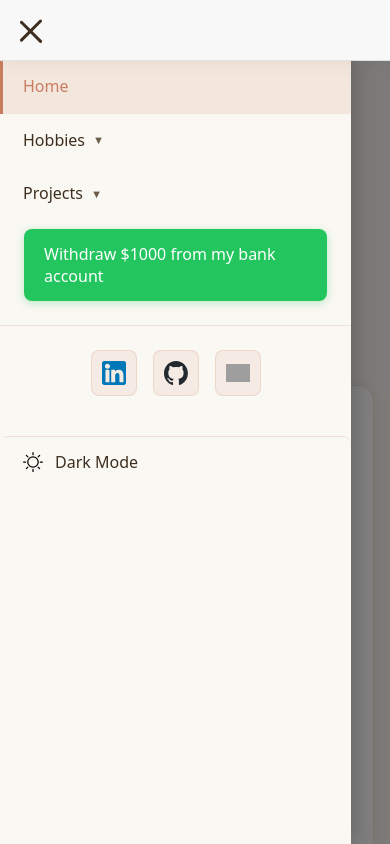
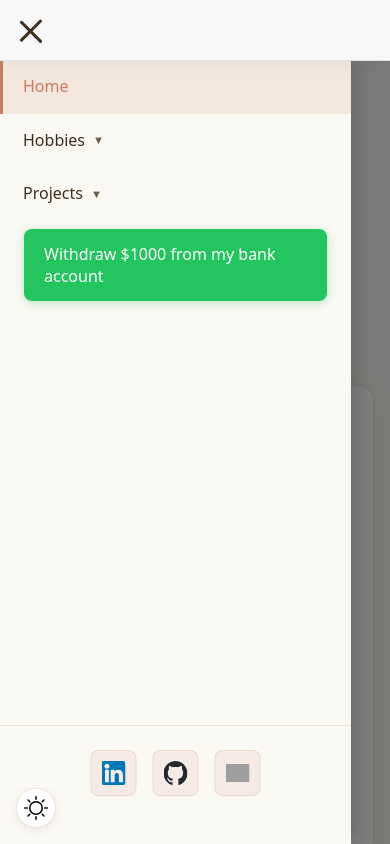
Before and after one commit to armaanmalhi/personal-website, a React (Vite) app: page / in a window 390 px wide. Both pictures are taken after a click on the button "Toggle menu". Shown: the top 844 px of the page. Built offline with nearby package versions, Linux system fonts and the light colour scheme; grey boxes are pictures that could not be loaded.

Commit message:
fixed few issues with mobile menu

```diff
--- a/src/components/HamburgerMenu.jsx
+++ b/src/components/HamburgerMenu.jsx
@@ -771,6 +771,8 @@ function HamburgerMenu() {
             }
           </button>
 
+        </div>
+
         <div className="mobile-menu-social">
           {socialLinks.map((social, index) => (
             <a
@@ -796,7 +798,7 @@ function HamburgerMenu() {
         </div>
 
         <button
-            className="mobile-nav-item theme-toggle-mobile"
+          className="theme-toggle-mobile"
           onClick={() => {
             toggleDarkMode()
           }}
@@ -807,9 +809,7 @@ function HamburgerMenu() {
             alt={isDarkMode ? 'Moon icon' : 'Sun icon'}
             className="theme-toggle-icon"
           />
-            <span>{isDarkMode ? 'Light Mode' : 'Dark Mode'}</span>
         </button>
-        </div>
       </div>
     </div>
     </>
--- a/src/styles/HamburgerMenu.css
+++ b/src/styles/HamburgerMenu.css
@@ -830,6 +830,7 @@ div.nav-item.nav-dropdown.active {
   width: 85%;
   max-width: 400px;
   height: calc(100vh - 60px);
+  max-height: calc(100vh - 60px);
   background: var(--bg-primary);
   box-shadow: 4px 0 20px rgba(0, 0, 0, 0.2);
   transform: translateX(-100%);
@@ -837,8 +838,10 @@ div.nav-item.nav-dropdown.active {
   overflow-y: auto;
   overflow-x: hidden;
   z-index: 9999;
-  contain: layout style paint;
+  contain: layout style;
   padding-top: 0;
+  padding-bottom: 0;
+  box-sizing: border-box;
 }
 
 .mobile-menu-overlay.open .mobile-menu-content {
@@ -846,10 +849,13 @@ div.nav-item.nav-dropdown.active {
 }
 
 .mobile-menu-items {
-  padding: 0 0 1.5rem 0;
+  padding: 0 0 4rem 0;
   display: flex;
   flex-direction: column;
   margin-top: 0;
+  position: relative;
+  height: 100%;
+  box-sizing: border-box;
 }
 
 .mobile-nav-item {
@@ -985,12 +991,18 @@ div.nav-item.nav-dropdown.active {
 }
 
 .mobile-menu-social {
+  position: absolute;
+  bottom: 2rem;
+  left: 50%;
+  transform: translateX(-50%);
   display: flex;
   gap: 1rem;
-  padding: 1.5rem;
+  padding: 1.5rem 1.5rem 1rem 1.5rem;
   border-top: 1px solid var(--border-color);
-  margin-top: 1rem;
   justify-content: center;
+  width: 100%;
+  box-sizing: border-box;
+  align-items: center;
 }
 
 .mobile-social-link {
@@ -1013,23 +1025,46 @@ div.nav-item.nav-dropdown.active {
 }
 
 .theme-toggle-mobile {
-  margin-top: 1rem;
-  border-top: 1px solid var(--border-color);
-  padding-top: 1rem;
-  display: flex;
+  position: fixed;
+  bottom: 1rem;
+  left: 1rem;
+  width: 40px;
+  height: 40px;
+  display: flex !important;
   align-items: center;
-  gap: 0.75rem;
+  justify-content: center;
+  background: var(--bg-secondary);
+  border: 1px solid var(--border-color);
+  border-radius: 50%;
+  cursor: pointer;
+  transition: all 0.2s ease;
+  padding: 0;
+  z-index: 10001;
+  box-shadow: 0 2px 8px var(--shadow-color);
+  visibility: visible !important;
+  opacity: 1 !important;
 }
 
-.theme-toggle-icon {
-  width: 20px;
-  height: 20px;
+.mobile-menu-overlay.open .theme-toggle-mobile {
+  display: flex !important;
+}
+
+.theme-toggle-mobile:hover {
+  background: rgba(201, 125, 96, 0.1);
+  border-color: var(--accent-primary);
+  transform: scale(1.1);
+}
+
+.theme-toggle-mobile .theme-toggle-icon {
+  width: 24px;
+  height: 24px;
   object-fit: contain;
+  display: block;
   filter: brightness(0) saturate(100%) invert(0%) sepia(0%) saturate(0%) hue-rotate(0deg) brightness(0%) contrast(100%);
   transition: filter 0.3s ease;
 }
 
-[data-theme="dark"] .theme-toggle-icon {
+[data-theme="dark"] .theme-toggle-mobile .theme-toggle-icon {
   filter: brightness(0) invert(1);
 }
 
```
Lines whose indentation alone changed are shown as unchanged.
